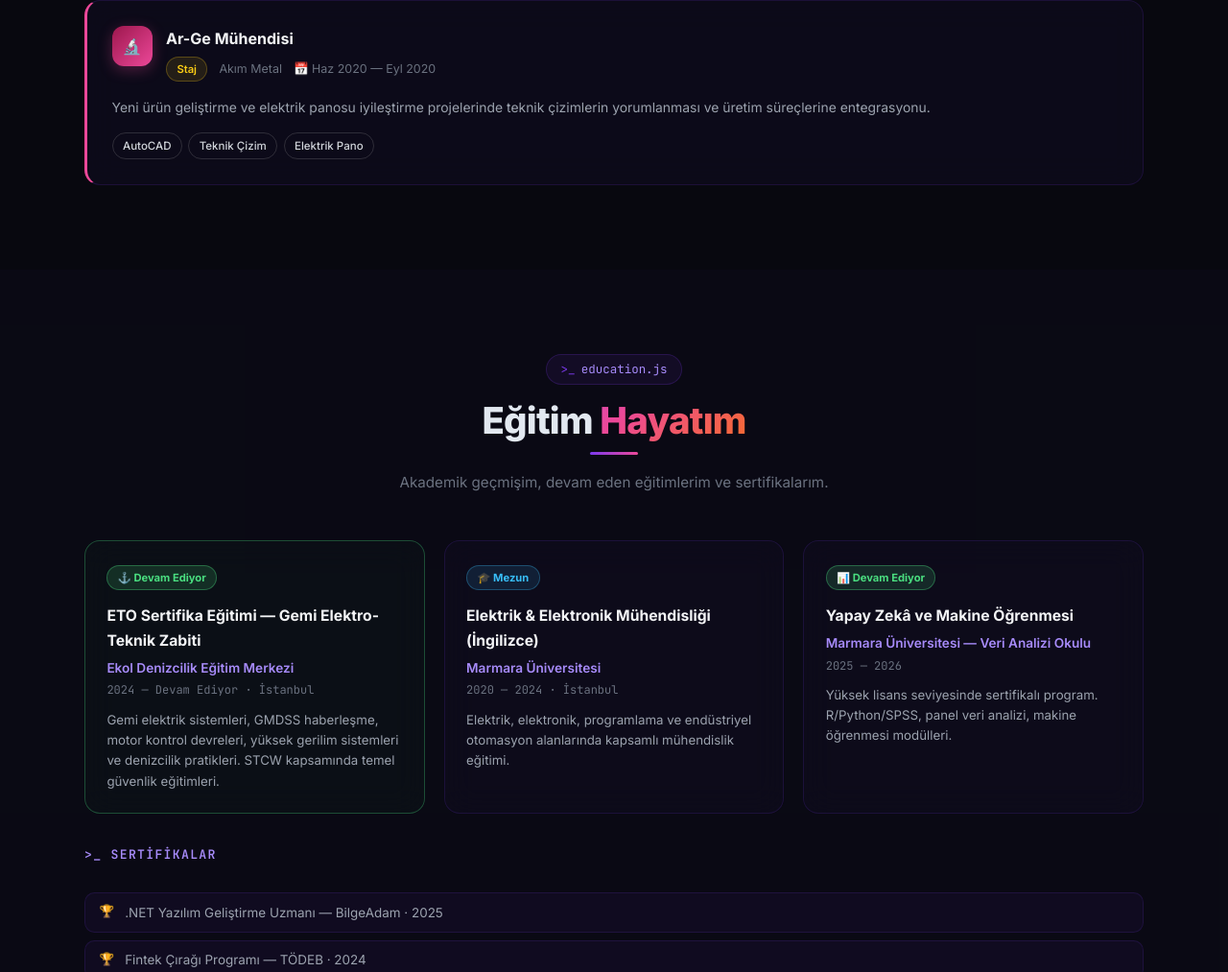
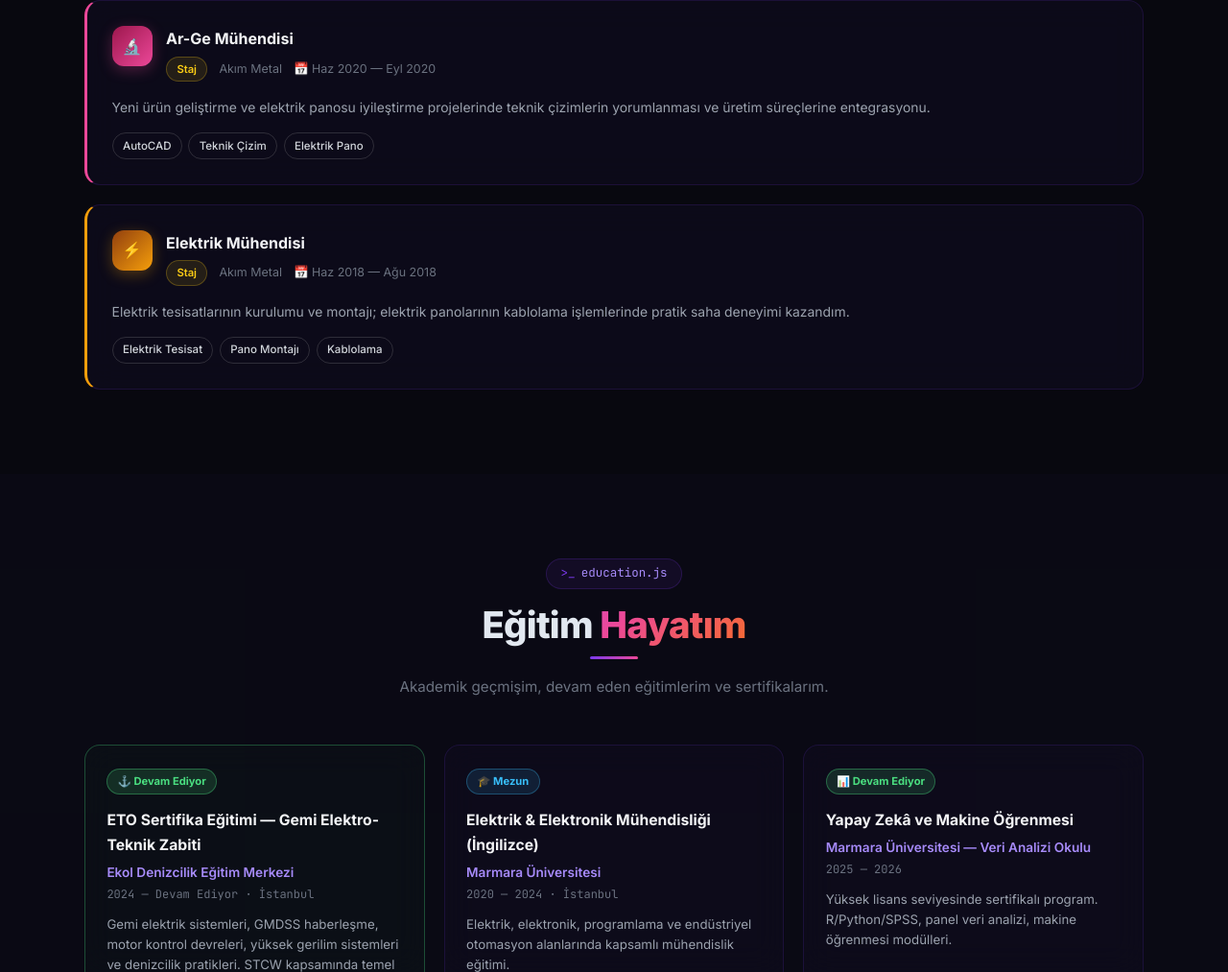
Before and after one commit to ebubekirdemirhan/ebubekirdemirhan.github.io, a plain HTML site: page index.html in a window 1280 px wide. Shown: the part 3472-4485 px from the top of the page at 96% size. Drawn offline with Linux system fonts and the light colour scheme.

Commit message:
Add missing Electrical Engineer intern experience (AkÄ±m Metal 2018)
Made-with: Cursor

```diff
--- a/index.html
+++ b/index.html
@@ -940,6 +940,27 @@
         </div>
       </div>
 
+      <!-- Elektrik Mühendisi -->
+      <div class="exp-card reveal" style="border-left-color:#f59e0b">
+        <div class="exp-card-head">
+          <div class="exp-card-icon" style="background:linear-gradient(135deg,#92400e,#f59e0b);box-shadow:0 4px 15px rgba(245,158,11,.3)">⚡</div>
+          <div class="exp-card-meta">
+            <h3>Elektrik Mühendisi</h3>
+            <div class="exp-card-meta-row">
+              <span class="exp-badge badge-intern">Staj</span>
+              <span>Akım Metal</span>
+              <span>📅 Haz 2018 — Ağu 2018</span>
+            </div>
+          </div>
+        </div>
+        <p class="exp-desc">Elektrik tesisatlarının kurulumu ve montajı; elektrik panolarının kablolama işlemlerinde pratik saha deneyimi kazandım.</p>
+        <div class="tech-tags">
+          <span class="tech-tag">Elektrik Tesisat</span>
+          <span class="tech-tag">Pano Montajı</span>
+          <span class="tech-tag">Kablolama</span>
+        </div>
+      </div>
+
     </div>
   </div>
 </section>
```
